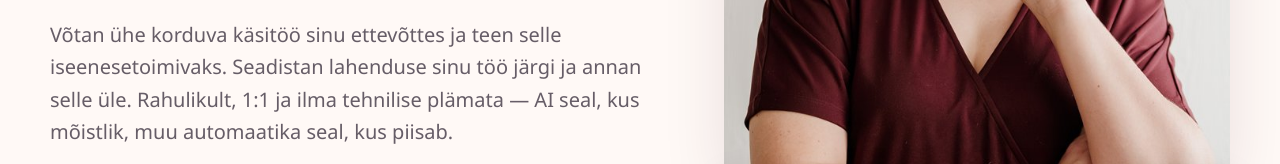
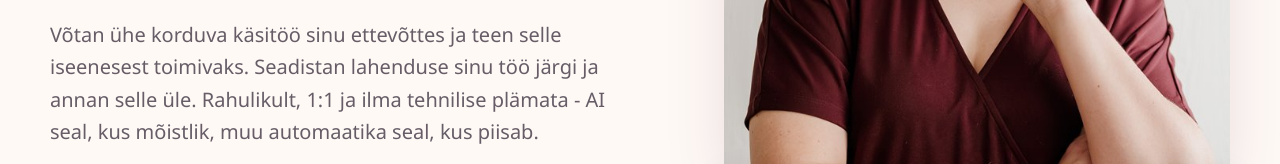
Before and after one commit to eiramada/adamarie.ee, a plain HTML site: page index.html in a window 1280 px wide. Shown: the part 580-744 px from the top of the page. Drawn offline with Linux system fonts and the light colour scheme.

Commit message:
Fix alt text and improve clarity in hero section description

```diff
--- a/index.html
+++ b/index.html
@@ -21,7 +21,7 @@
   <meta property="og:image" content="https://adamarie.ee/og-ada-ai-teejuht.jpg">
   <meta property="og:image:width" content="1200">
   <meta property="og:image:height" content="630">
-  <meta property="og:image:alt" content="Ada Marie Tammiksaar — AI teejuht naisettevõtjale">
+  <meta property="og:image:alt" content="Ada Marie Tammiksaar - AI teejuht naisettevõtjale">
   <meta name="twitter:card" content="summary_large_image">
   <meta name="twitter:title" content="AI teejuht naisettevõtjale | Ada Marie Tammiksaar">
   <meta name="twitter:description" content="Praktiline 1:1 AI teejuht ja automatiseerimise abi eesti keeles.">
@@ -132,7 +132,7 @@
         <div class="hero-copy" data-reveal>
           <p class="eyebrow">Töövoogude automatiseerimine</p>
           <h1>Teeme koos ühe tüütu tööülesande lihtsamaks.</h1>
-          <p class="lead">Võtan ühe korduva käsitöö sinu ettevõttes ja teen selle iseenesetoimivaks. Seadistan lahenduse sinu töö järgi ja annan selle üle. Rahulikult, 1:1 ja ilma tehnilise plämata — AI seal, kus mõistlik, muu automaatika seal, kus piisab.</p>
+          <p class="lead">Võtan ühe korduva käsitöö sinu ettevõttes ja teen selle iseenesest toimivaks. Seadistan lahenduse sinu töö järgi ja annan selle üle. Rahulikult, 1:1 ja ilma tehnilise plämata - AI seal, kus mõistlik, muu automaatika seal, kus piisab.</p>
           <div class="button-row">
             <a class="button button--primary" href="#kirjelda">Kirjelda oma ajaröövlit <span aria-hidden="true">→</span></a>
             <a class="button button--secondary" href="#naiteid">Vaata näiteid</a>
```
